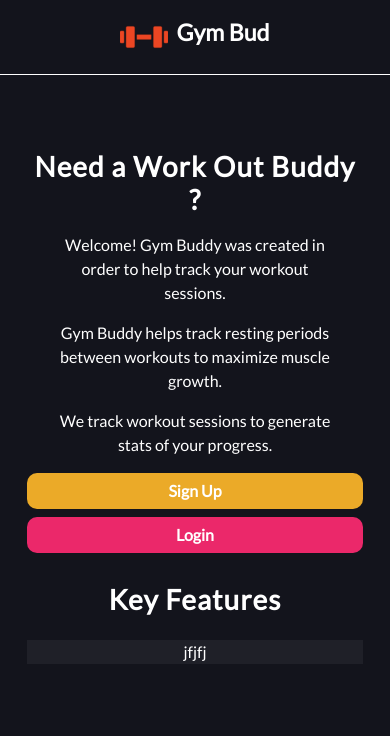
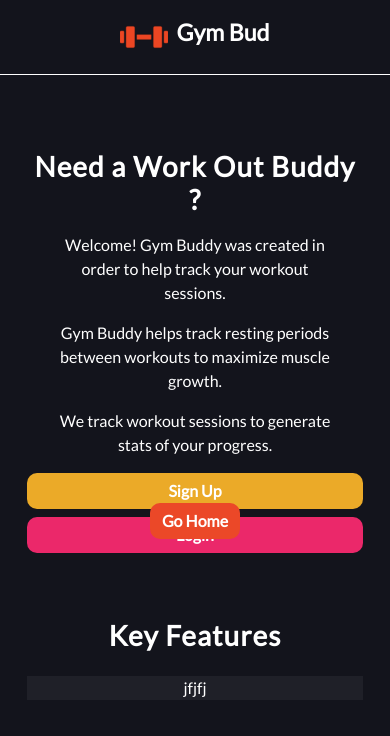
Before and after one commit to JOlivares123/GymBuddy, a React (Create React App) app: page / in a window 390 px wide. Shown: the top 736 px of the page. Built offline with nearby package versions, Linux system fonts and the light colour scheme.

Commit message:
added button to navigate to homepage (temp) - only to test mobile func

```diff
--- a/src/routes/Landing/LandingPage.jsx
+++ b/src/routes/Landing/LandingPage.jsx
@@ -1,4 +1,4 @@
-import { Hero, KeyFeatures } from "../../components";
+import { CustButton, Hero, KeyFeatures } from "../../components";
 import "./LandingPage.scss";
 
 export const LandingPage = () => {
@@ -6,6 +6,8 @@ export const LandingPage = () => {
     <>
       <Hero />
       <br />
+      {/* temp button to test out func on mobile */}
+      <CustButton link={"/home"} text={"Go Home"} />
       <KeyFeatures />
     </>
   );
```
